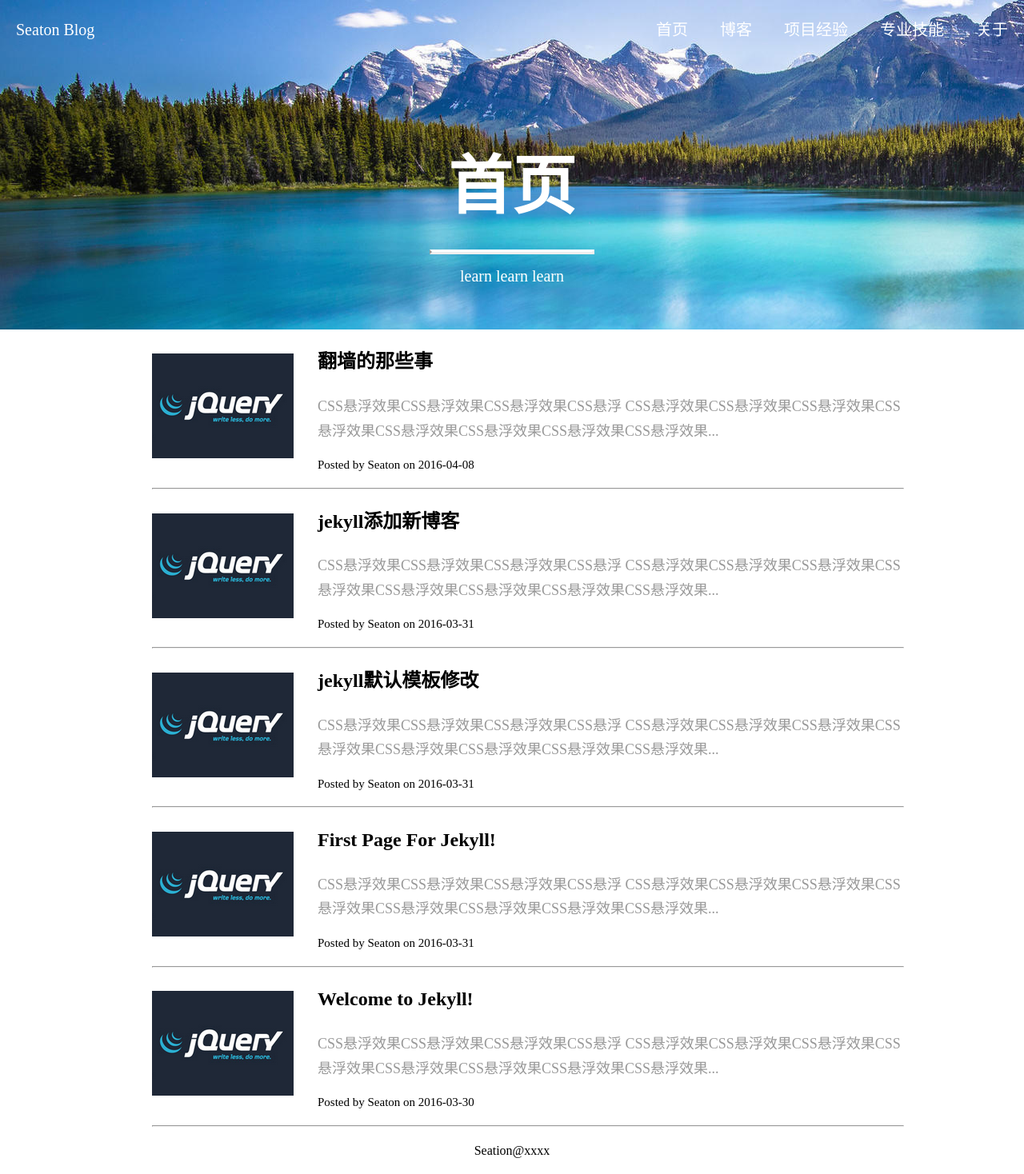
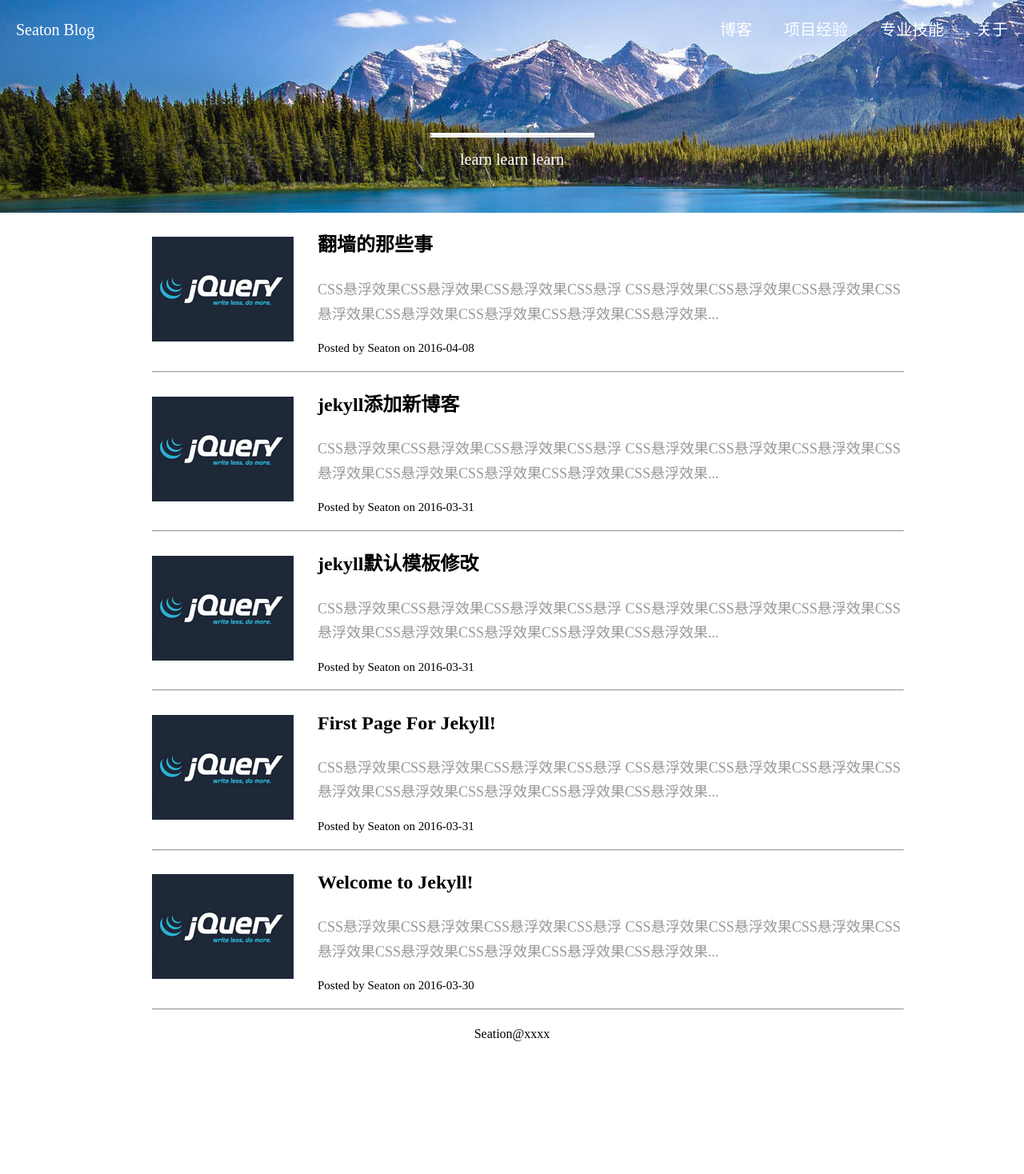
Before and after one commit to myCommonJS/yexiaodong.github.io, a Jekyll site: the page built from index.html, in a window 1280 px wide. Shown: the whole page at 80% size. Built offline with Jekyll 4.4.1, drawn with Linux system fonts in a browser that asks for light colours; after the commit the page ends 1322 px from its top, so only the background shows below that.

Commit message:
修改首页名称

```diff
--- a/01_index.html
+++ b/index.html
@@ -1,6 +1,5 @@
 ---
 layout: default
-title: 首页
 ---
 <section class="section-main">
     <ul>
```
